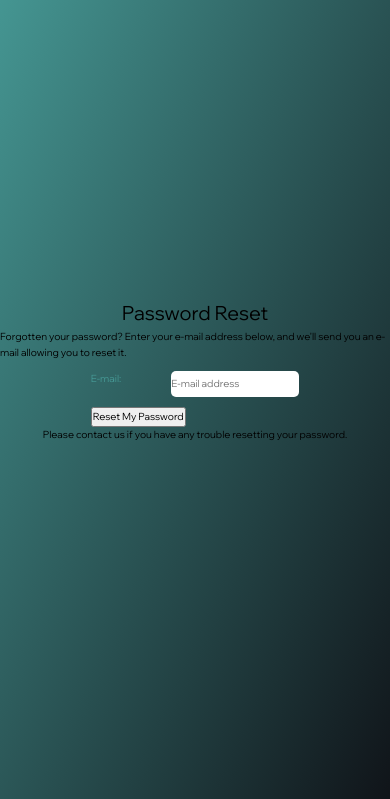
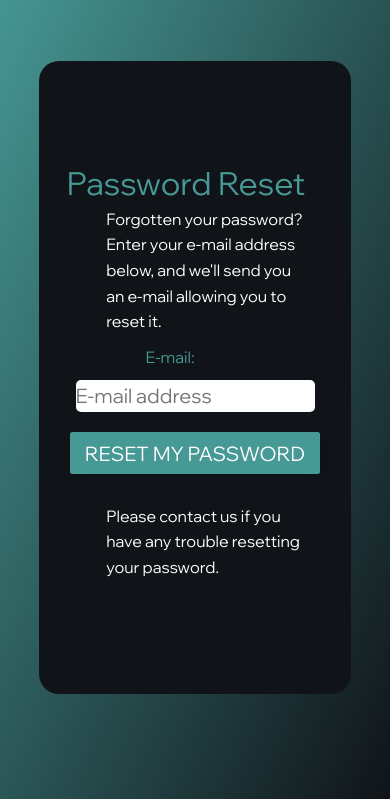
Before and after one commit to EeeBeeDee/simply-service, a Django app: page /accounts/password/reset/ in a window 390 px wide. Shown: the part 45-844 px from the top of the page. Run offline with Django 3.2, Linux system fonts and the light colour scheme; some libraries are stand-ins or nearby versions.

Commit message:
Add mobile styles to account pages

```diff
--- a/static/style.css
+++ b/static/style.css
@@ -591,18 +591,19 @@ dialog::backdrop {
 
 .account-flex {
     background: #101419;
+    width: 60%;
     max-width: 80%;
-    height: 45rem;
+    height: 50rem;
     max-height: 75%;
     border-radius: 2rem;
 }
 
 .account-flex h1 {
     color: var(--primary-color);
+    max-width: 500px;
     font-size: 5rem;
     align-self: self-start;
-    justify-self: start;
-    margin-left: 4rem;
+    margin-left: 15rem;
 }
 
 .account-flex p {
@@ -614,23 +615,31 @@ dialog::backdrop {
     color: var(--primary-color);
 }
 
-form p {
-    text-align: center;
-    display: inline-block;
-    width: 100%;
+.account-flex form {
+    display: flex;
+    flex-direction: column;
+    align-items: center;
+    padding-right: 2rem;
+    padding-left: 2rem;
 }
 
+.account-flex p {
+    padding-right: 2rem;
+    padding-left: 2rem;
+}
 
+.account-flex form p {
+    display: flex;
+    justify-content: end;
+    text-align: center;
+    width: 100%;
+
+}
 
 form a {
     color: var(--primary-color);
     font-size: 1.3rem;
     margin-right: 4rem;
-}
-
-form p {
-    display: flex;
-    justify-content: end;
 }
 
 form p label {
@@ -878,6 +887,39 @@ input::-webkit-inner-spin-button {
     .error-text {
         font-size: 1.6rem;
     }
+
+    .form-label {
+        font-size: 2rem;
+        margin-top: 1rem;
+    }
+
+    /* account pages */
+
+    .account-flex {
+        width: 100%;
+        height: 80%;
+    }
+
+    .account-flex h1 {
+        font-size: 32px;
+        margin-left: 2rem;
+    }
+
+    .account-flex p {
+        font-size: 16px;
+        margin-left: 2rem;
+        width: 80%;
+    }
+
+    .account-flex form p {
+        margin: 0;
+        display: flex;
+        flex-direction: column;
+    }
+
+    .account-flex form p input {
+        font-size: 2rem;
+    }
 }
 
 @media screen and (width < 500px) {
--- a/templates/account/login.html
+++ b/templates/account/login.html
@@ -18,6 +18,7 @@
             value="{{ redirect_field_value }}"
         />
         {% endif %}
+        <div class="row">
             <a
                 class="button secondaryAction"
                 href="{% url 'account_reset_password' %}"
@@ -26,6 +27,8 @@
             <button class="btn auth-btn" type="submit">
                 {% trans "Sign In" %}
             </button>
+
+        </div>
     </form>
 </div>
 
--- a/templates/account/password_reset.html
+++ b/templates/account/password_reset.html
@@ -6,6 +6,7 @@
 {% block head_title %}{% trans "Password Reset" %}{% endblock %}
 
 {% block content %}
+<div class="container d-flex flex-column justify-content-center align-items-center account-flex">
 
     <h1>{% trans "Password Reset" %}</h1>
     {% if user.is_authenticated %}
@@ -17,8 +18,9 @@
     <form method="POST" action="{% url 'account_reset_password' %}" class="password_reset">
         {% csrf_token %}
         {{ form.as_p }}
-        <input type="submit" value="{% trans 'Reset My Password' %}" />
+        <input type="submit" class="btn auth-btn" value="{% trans 'Reset My Password' %}" />
     </form>
 
-    <p>{% blocktrans %}Please contact us if you have any trouble resetting your password.{% endblocktrans %}</p>
+    <p class="mt-5">{% blocktrans %}Please contact us if you have any trouble resetting your password.{% endblocktrans %}</p>
+</div>
 {% endblock %}
--- a/templates/account/password_reset_done.html
+++ b/templates/account/password_reset_done.html
@@ -6,6 +6,7 @@
 {% block head_title %}{% trans "Password Reset" %}{% endblock %}
 
 {% block content %}
+<div class="container d-flex flex-column justify-content-center align-items-center account-flex">
     <h1>{% trans "Password Reset" %}</h1>
 
     {% if user.is_authenticated %}
@@ -13,4 +14,5 @@
     {% endif %}
 
     <p>{% blocktrans %}We have sent you an e-mail. If you have not received it please check your spam folder. Otherwise contact us if you do not receive it in a few minutes.{% endblocktrans %}</p>
+</div>
 {% endblock %}
--- a/templates/booking2.html
+++ b/templates/booking2.html
@@ -13,7 +13,7 @@
                 <div class="row w-100">
                     <div class="col-12 col-lg-6">
                         <div class="form-group">
-                            <span class="form-label">email</span>
+                            <span class="form-label">Email</span>
                             {{ form.email }}
                         </div>
                     </div>
```
Lines whose indentation alone changed are shown as unchanged.
